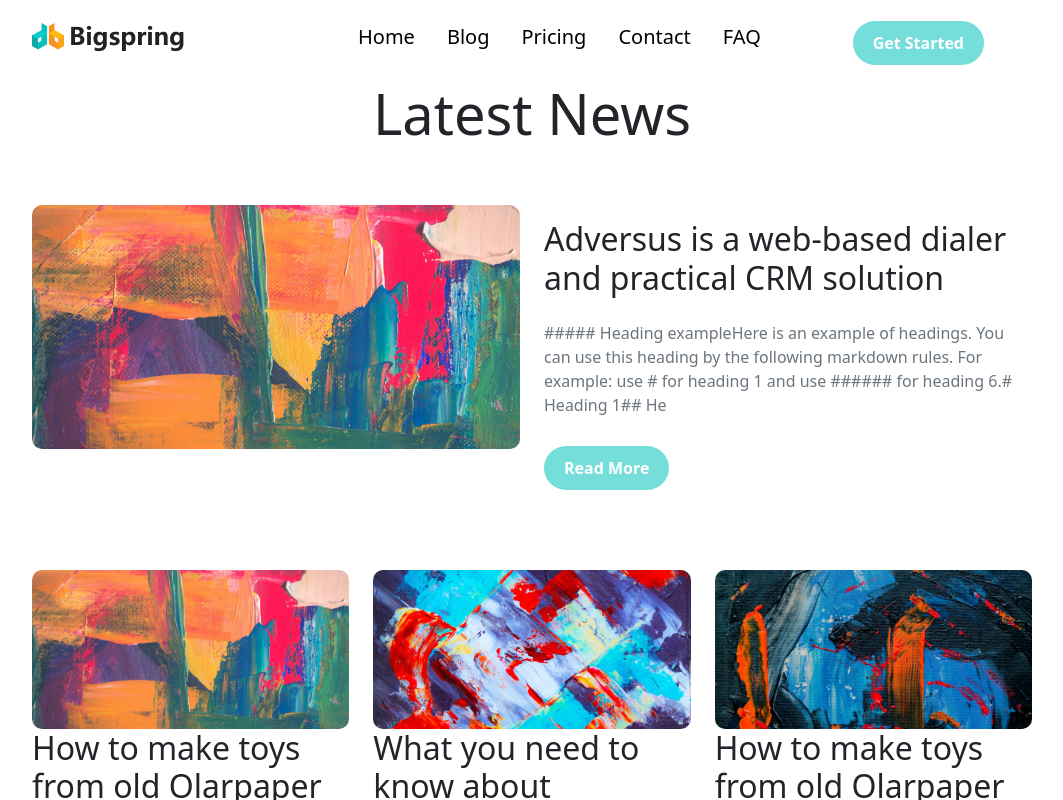
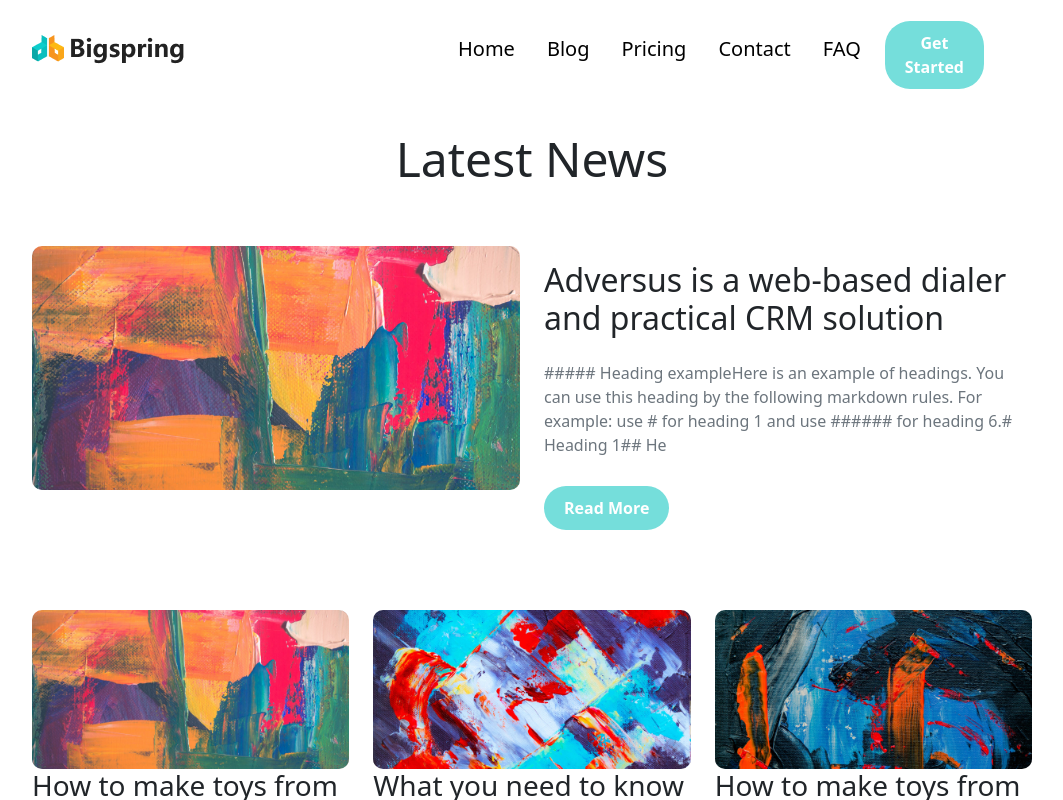
Before and after one commit to Lavanyapondru/Bigspring, a React (Vite) app: page /blog in a window 1280 px wide. Shown: the top 800 px of the page, without its empty margins (108-1171 px from the left). Built offline with nearby package versions, Linux system fonts and the light colour scheme.

Commit message:
new commit

```diff
--- a/src/components/Contact.jsx
+++ b/src/components/Contact.jsx
@@ -1,15 +1,15 @@
 function Contact() {
   return (
     <div>
-      <div className="container  py-5">
+      <div className="container contactus py-5">
         <div className="row align-items-center g-lg-5 py-5">
-            <h1 className="contact display-4 text-center">Contact Us</h1>
+            <h6 className="contact display-5 text-center">Contact Us</h6>
           <div className="col-md-10 mx-auto col-lg-7">
             <form className="p-4">
               <input type="text" className="form-control w-100 p-3 mb-3 rounded-2 bg-light border-none" placeholder="Enter your Name"></input>
               <input type="text" className="form-control w-100 p-3 mb-3 rounded-2 bg-light border-none" placeholder="Enter your email address"></input>
               <input type="text" className="form-control w-100 p-3 mb-3 rounded-2 bg-light border-none" placeholder="Subject"></input>
-              <textarea className="form-control w-100 p-3 mb-3 rounded-2 bg-light border-none" rows="5" placeholder="Subject"></textarea>
+              <textarea className="form-control w-100 p-3 mb-3 rounded-2 bg-light border-none" rows="5" placeholder="Message"></textarea>
 
 
 
--- a/src/components/Latest.jsx
+++ b/src/components/Latest.jsx
@@ -4,7 +4,7 @@
         <div>
             <div className="container">
                 <div className="latest">
-                <h1 className="display-4">Latest News</h1>
+                <h1 className="display-5">Latest News</h1>
                 </div>
                 <div className="row blogs">
                     <div className="col-lg-6">
@@ -19,17 +19,17 @@
                 <div className="row blogs1">
                     <div className="col-lg-4">
                         <img src="/blog-1.jpg"className="w-100 blog1"/>
-                        <h2><a href="" className="text-decoration-none text-dark">How to make toys from old Olarpaper</a></h2>
+                        <h3><a href="" className="text-decoration-none text-dark">How to make toys from old Olarpaper</a></h3>
                         <button className="navbtn fw-bold me-5" type="submit">Read More</button>
                     </div>
                     <div className="col-lg-4">
                         <img src="/blog-2.jpg"className="w-100 blog1"/>
-                        <h2><a href="" className="text-decoration-none text-dark">What you need to know about photography</a></h2>
+                        <h3><a href="" className="text-decoration-none text-dark">What you need to know about photography</a></h3>
                         <button className="navbtn fw-bold me-5" type="submit">Read More</button>
                     </div>
                     <div className="col-lg-4">
                         <img src="/blog-3.jpg"className="w-100 blog1"/>
-                        <h2><a href="" className="text-decoration-none text-dark">How to make toys from old Olarpaper</a></h2>
+                        <h3><a href="" className="text-decoration-none text-dark">How to make toys from old Olarpaper</a></h3>
                         <button className="navbtn fw-bold me-5" type="submit">Read More</button>
                     </div>
                 </div>
--- a/src/components/Navbar.jsx
+++ b/src/components/Navbar.jsx
@@ -24,7 +24,10 @@
             <li className="nav-item"><a className="nav-link active me-3 " aria-current="page" href="contact">Contact</a></li>
             <li className="nav-item"><a className="nav-link active me-3 " aria-current="page" href="faq">FAQ</a></li>
           </ul>
-            <button className="navbtn fw-bold me-5" type="submit">Get Started</button>
+            <div>
+            <button className="navbtnn fw-bold me-5" type="submit">Get Started</button>
+
+            </div>
 
         </div>
       </div>
--- a/src/components/Plan.jsx
+++ b/src/components/Plan.jsx
@@ -3,7 +3,7 @@
         <div>
             <div className="container">
                 <div className="row plan">
-                    <h1 className="text-center mt-3 mb-5 display-4 p">Pricing</h1>
+                    <h1 className="text-center mt-3 mb-5 display-5 p">Pricing</h1>
                     <div className="col-lg-4 col-md-6">
                         <div className="card pricing text-center">
                          <div className="card-body">
@@ -23,7 +23,7 @@
                         <div className="card pricing text-center">
                          <div className="card-body">
                            <h5 className="card-title mt-3 mb-4">Professional Plan</h5>
-                           <h1 className="display-3 lh-1 ">$49<span><small className="text-secondary fs-5">/month</small></span></h1>
+                           <h1 className="display-3 lh-1 ">$89<span><small className="text-secondary fs-5">/month</small></span></h1>
                            <h4 className="text-secondary lh-1 mb-3">Best For Small Professionals</h4>
                            <ul>
                             <li>Express Service</li>
@@ -41,7 +41,7 @@
                         <div className="card pricing text-center">
                          <div className="card-body">
                            <h5 className="card-title mt-3 mb-4">Business Plan</h5>
-                           <h1 className="display-3 lh-1">$49<span><small className="text-secondary fs-5">/month</small></span></h1>
+                           <h1 className="display-3 lh-1">$69<span><small className="text-secondary fs-5">/month</small></span></h1>
                            <h4 className="lh-1 mb-3 text-secondary">Best For Large Individuals</h4>
                            <ul>
                             <li>Express Service</li>
--- a/src/components/Synt.jsx
+++ b/src/components/Synt.jsx
@@ -24,7 +24,7 @@
     </div>
   </div>
 
-  <div className="col-lg-4 col-md-6 mt-3 mb-sm-0">
+  <div className="col-lg-4 col-md-6 mb-sm-0">
     <div className="card">
       <div className="card-body">
         <i class="bi bi-person-plus fs-1"></i>
--- a/src/index.css
+++ b/src/index.css
@@ -17,6 +17,22 @@
   border: none !important;
   color: white !important;
 }
+.navbtnn {
+  border-radius: 25px !important;
+  padding: 10px 20px !important;
+  margin-top: 13px !important;
+  background-color: rgb(117, 222, 219);
+  border: none !important;
+  transition: 0.3s !important;
+  color: white !important;
+}
+.navbtnn:hover {
+  transform: scale(1.1) !important;
+  background-color: white !important;
+  color: black !important;
+  border: 2px solid  rgb(117, 222, 219) !important;
+  font-weight: 450 !important;
+}
 .nav-link:hover {
   color:  rgb(117, 222, 219) !important;
 }
@@ -32,12 +48,16 @@
   font-weight: 450 !important;
 }
 .navbar-nav {
-  margin-left: 150px !important;
+  margin-left: 250px !important;
 }
 .intro {
-  margin-top: 80px !important;
+  margin-top: 150px !important;
   text-align: center !important;
 }
+.contactus {
+  margin-top: 40px !important;
+}
+
 .intro p {
   font-size: 20px !important;
 }
@@ -134,6 +154,7 @@
 .graphs h1{
   font-weight: 500 !important;
 }
+
 .latest h1{
   text-align: center !important;
   font-weight: 400 !important;
@@ -148,7 +169,7 @@
   padding-bottom: 10px;
 }
 .latest {
-  margin-top: 80px !important;
+  margin-top: 130px !important;
 }
 .blogs {
   padding-top: 50px;
@@ -178,7 +199,7 @@
   margin: auto !important;
 }
 .plan{
-  margin-top: 90px !important;
+  margin-top: 120px !important;
   margin-bottom: 50px !important;
   display: flex !important;
   justify-content: center !important;
@@ -215,7 +236,7 @@
   color: rgb(16, 16, 17) !important;
 }
 .faqs {
-  margin-top: 90px !important;
+  margin-top: 130px !important;
   margin-bottom: 50px !important;
 }
 .questions {
@@ -228,7 +249,7 @@
 .questions:hover {
   transform: scale(1.1) !important;
 }
-.faqs h1 {
+.faqs h3 {
   font-weight: 400 !important;
 }
 .iconfa {
--- a/src/pages/Faq.jsx
+++ b/src/pages/Faq.jsx
@@ -7,7 +7,7 @@
             <Navbar/>
             <div className="container">
                 <div className="faqs">
-                    <h1 className=" display-4 text-center mt-4 mb-5">Frequently Asked Questions</h1>
+                    <h3 className="display-5 text-center mt-4 mb-5">Frequently Asked Questions</h3>
                     <div className="row">
                         <div className="col-lg-6 cpl-md-6 faq mt-3 mb-3">
                             <div className="questions">
```
